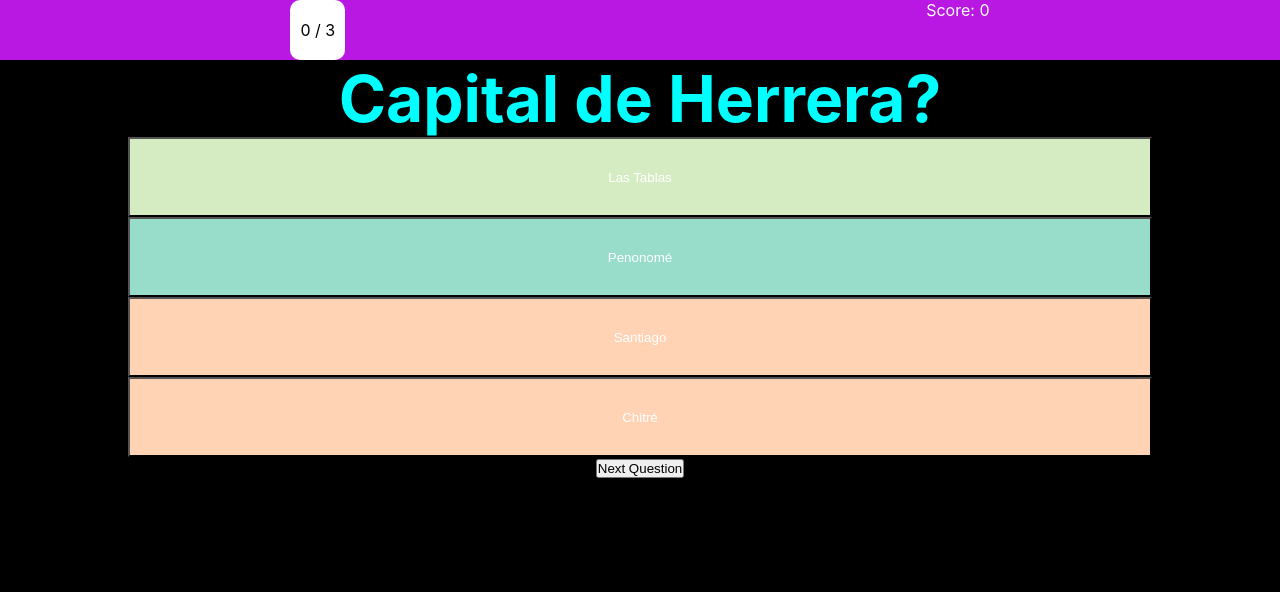
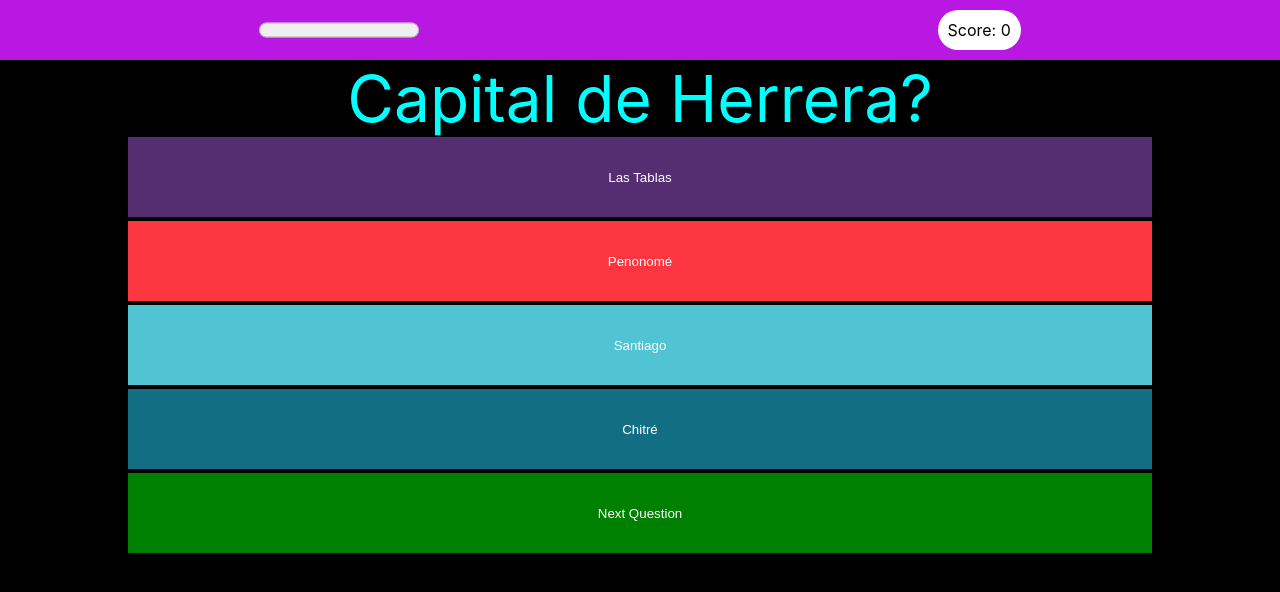
Before and after one commit to OmarCardoze/quizzap, a React (Create React App) app: page / in a window 1280 px wide. Both pictures are taken after a click on the button "Start quiz". Shown: the top 592 px of the page. Built offline with nearby package versions, Linux system fonts and the light colour scheme; no server answers.

Commit message:
styled component add

```diff
--- a/package.json
+++ b/package.json
@@ -9,6 +9,7 @@
     "react": "^17.0.2",
     "react-dom": "^17.0.2",
     "react-scripts": "4.0.3",
+    "styled-components": "^5.3.0",
     "use-sound": "^3.0.1",
     "web-vitals": "^1.1.1"
   },
--- a/src/App.css
+++ /dev/null
@@ -1,147 +0,0 @@
-* {
-  margin: 0;
-  padding: 0;
-}
-
-.centerScreen {
-  display: flex;
-  justify-content: center;
-  align-items: center;
-  flex-direction: column;
-}
-
-.t-White {
-  color: white;
-}
-
-/*buttonColors*/
-
-.greenSoft {
-  background-color: #98ddca;
-  color: #fff;
-}
-
-.lemonGrenn {
-  background-color: #d5ecc2;
-  color: #fff;
-}
-
-.salmon {
-  background-color: #ffd3b4;
-  color: #fff;
-}
-
-.rosa {
-  background-color: #ffaaa7;
-  color: #fff;
-}
-
-.correct {
-  background-color: rgb(0, 180, 0);
-}
-
-.Incorrect {
-  background-color: rgb(0, 180, 0);
-}
-
-/*menu*/
-
-.menuContainer {
-  width: 100vw;
-  height: 100vh;
-  display: grid;
-  grid-template-columns: 1fr auto;
-}
-
-.titleContainer {
-  background-color: white;
-  width: 40vw;
-  background-image: linear-gradient(90deg,rgba(52, 16, 212, 0.6), rgba(0,0,0,0.6)), url(https://source.unsplash.com/1600x900/?panamá);
-  background-repeat: no-repeat;
-  background-size: cover;
-}
-
-.startContainer {
-  width: 60vw;
-  height: 100vh;
-  text-align: center;
-  background-color: rgb(1, 1, 75);
-}
-
-.text-info {
-  width: 60%;
-}
-
-.text-info h1 {
-  margin-bottom: 20px;
-}
-
-.startContainer p {
-  font-size: clamp(1rem, 2.5vw, 1.5rem);
-}
-
-.menu-button {
-  margin-top: 20px;
-  padding: 20px;
-  background-color: rgb(17, 170, 17);
-  color:white;
-  font-size: 1.5em;
-  appearance: none;
-  cursor: pointer;
-  border-width: 0;
-  border-style: hidden;
-  border-image: none;
-}
-
-/*Quiz screen*/
-
-.quizContainer {
-  background-color: #000;
-  width: 100vw;
-  height: 100vh;
-  text-align: center;
-  display: flex;
-  flex-direction: column;
-}
-
-.infoBar {
-  background-color: rgb(185, 23, 226);
-  width: 100%;
-  height: 60px;
-  display: flex;
-  justify-content: space-around;
-}
-
-.infoBar .positionQuestion {
-  background-color: #fff;
-  color: #000;
-  border-radius: 10px;
-  padding: 10px;
-}
-
-.questionPrompt {
-  color: aqua;
-  font-size: clamp(2.5rem, 6vw, 4rem);
-}
-
-.buttonOption {
-  width: 80vw;
-  height: 10vh;
-}
-
-/*menu breapoint*/
-
- @media (max-width: 768px) {
-  .titleContainer {
-    display: none;
-  }
-
-  .startContainer {
-    background-color: rgb(10, 28, 110);
-    color: rgb(255, 255, 255);
-    width: 100%;
-  }
-
-
-
-}
--- a/src/App.js
+++ b/src/App.js
@@ -1,5 +1,4 @@
 import React, { useState } from 'react'
-import './App.css';
 import EndScreen from './Components/EndScreen';
 import MainMenu from './Components/MainMenu';
 import Quizz from './Components/Quizz';
--- a/src/Components/EndScreen.js
+++ b/src/Components/EndScreen.js
@@ -10,7 +10,7 @@ function EndScreen() {
             <h1>
                 Gracias por jugar quizzap y poner tus conocimientos sobre Panamá a prueba!
             </h1>
-            <h2>Genial tu puntuacion es de {gameScore}</h2>
+            <h2>Genial tu puntuacion es de {gameScore * 100}</h2>
         </div>
     )
 }
--- a/src/Components/Helpers/Questions.js
+++ b/src/Components/Helpers/Questions.js
@@ -23,4 +23,12 @@ export const Questions = [
         optionD: "10",
         asnwer: "optionD",
       },
+      {
+        prompt: "Cuántas comarca tiene Panamá?",
+        optionA: "2",
+        optionB: "3",
+        optionC: "4",
+        optionD: "5",
+        asnwer: "optionD",
+      },
 ]
--- a/src/Components/MainMenu.js
+++ b/src/Components/MainMenu.js
@@ -1,29 +1,96 @@
 import React, { useContext } from 'react'
 import { QuizContext } from './Helpers/Context'
-import '../App.css'
+import styled from 'styled-components'
 
+const MenuContainer = styled.div`
+    width: 100vw;
+    height: 100vh;
+    display: grid;
+    grid-template-columns: 1fr auto;
+`
+
+const TitleContainer = styled.div`
+    background-color: white;
+    width: 40vw;
+    background-image: linear-gradient(90deg,rgba(52, 16, 212, 0.6), rgba(0,0,0,0.6)), url('https://sourceunsplash.com/1600x900/?panamá');
+    background-repeat: no-repeat;
+    background-size: cover;
+
+    display: flex;
+    justify-content: center;
+    align-items: center;
+    flex-direction: column;
+
+    @media (max-width: 768px) {
+        display: none;
+}
+`
+const StartContainer = styled.div`
+    width: 60vw;
+    height: 100vh;
+    text-align: center;
+    background-color: rgb(1, 1, 75);
+
+    display: flex;
+    justify-content: center;
+    align-items: center;
+    flex-direction: column;
+
+    color: white;
+
+    @media (max-width: 768px) {
+        background-color: rgb(10, 28, 110);
+        color: rgb(255, 255, 255);
+        width: 100%;
+}
+`
+
+const TextInfo = styled.div`
+    width: 60%;
+
+    h1 {
+        margin-bottom: 20px;
+    }
+
+    p {
+        font-size: clamp(1rem, 2.5vw, 1.5rem);
+    }
+
+    button {
+        margin-top: 20px;
+        padding: 20px;
+        background-color: rgb(17, 170, 17);
+        color:white;
+        font-size: 1.5em;
+        appearance: none;
+        cursor: pointer;
+        border-width: 0;
+        border-style: hidden;
+        border-image: none;
+    }
+`
+//``
 export default function MainMenu() {
 
-    const { gameState, setGameState } = useContext(QuizContext)
+    const { setGameState } = useContext(QuizContext)
 
     const changeScreen = () => {
         setGameState("quiz")
     }
 
     return (
-        <div className="menuContainer">
-            <div className="titleContainer centerScreen">
+        <MenuContainer>
+            <TitleContainer>
                 <h1 className="t-White">Panamaqui</h1>
-            </div>
+            </TitleContainer>
 
-            <div className="startContainer centerScreen t-White">
-                <div className="text-info">
+            <StartContainer>
+                <TextInfo>
                     <h1>Panamaqui</h1>
                     <p>Lorem, ipsum dolor sit amet consectetur adipisicing elit. Fuga illum, quis ab enim vitae reprehenderit doloremque distinctio accusantium quasi labore expedita eaque amet laborum rerum eveniet sit deleniti earum perspiciatis?</p>
-                    <button className="menu-button" onClick={changeScreen}>Start quiz</button>
-                </div>
-            </div>
-        </div>
-
+                    <button onClick={changeScreen}>Start quiz</button>
+                </TextInfo>
+            </StartContainer>
+        </MenuContainer>
     )
 }
--- a/src/Components/Quizz.js
+++ b/src/Components/Quizz.js
@@ -4,9 +4,56 @@ import { QuizContext } from './Helpers/Context'
 import useSound from 'use-sound';
 import answerSoundCorrect from '../sounds/correctAnswer.mp3'
 import answerSoundIncorrect from '../sounds/incorrectAnswer.mp3'
+import styled from 'styled-components'
 
-import '../App.css'
+const QuizContainer = styled.div`
+    background-color: #000;
+    width: 100vw;
+    height: 100vh;
+    text-align: center;
+    display: flex;
+    flex-direction: column;
+`
+const InfoBar = styled.div`
+    background-color: rgb(185, 23, 226);
+    width: 100%;
+    height: 60px;
+    display: flex;
+    justify-content: space-around;
+    align-items: center;
 
+    p {
+        background-color: #fff;
+        color: #000;
+        border-radius: 50px;
+        padding: 10px;
+    }
+`
+const QuestionPrompt = styled.div`
+    color: aqua;
+    font-size: clamp(2.5rem, 6vw, 4rem);
+`
+const Button = styled.button`
+    width: 80vw;
+    height: 10vh;
+    border-color: aliceblue;
+    background: ${props => props.backgroundColor || "blue"};
+    color: #fff;
+    border-width: 0;
+    margin-bottom: 4px;
+    cursor: pointer;
+
+    &:hover {
+        transform: scale(1.01);
+        background-color: rgba(0.0.0.0.7)
+    }
+`
+
+const Progress = styled.progress`
+    height: 30px;
+    color: #000;
+`
+//``
 function Quizz() {
 
     const { gameScore, setGameScore, setGameState } = useContext(QuizContext)
@@ -18,16 +65,6 @@ function Quizz() {
     const [playCorrectAswer] = useSound(answerSoundCorrect);
     const [playInCorrectAswer] = useSound(answerSoundIncorrect);
 
-
-    function getRandomInt() {
-
-        const buttonColor = ["greenSoft", "lemonGrenn", "salmon", "rosa"]
-
-        const randomNumber = Math.floor(Math.random() * buttonColor.length);
-        const colorButton = buttonColor[randomNumber]
-        return colorButton
-    }
-
     const nextQuestion = () => {
         if (Questions[currQuestion].asnwer === optionChosen) {
             setGameScore(gameScore + 1)
@@ -35,54 +72,58 @@ function Quizz() {
         } else {
             playInCorrectAswer()
         }
-        console.log(gameScore);
-        setcurrQuestion(currQuestion + 1)
+        setcurrQuestion(currQuestion => currQuestion + 1)
     }
 
     const finishQuiz = () => {
         if (Questions[currQuestion].asnwer === optionChosen) {
             setGameScore(gameScore + 1)
+            playCorrectAswer()
+        } else {
+            playInCorrectAswer()
         }
         setGameState("endScreen")
     }
 
+    //const answerColor = Questions[currQuestion].asnwer === optionChosen ? 'red' : 'green'
+    //console.log(answerColor);
     return (
-        <div className="quizContainer t-White">
-            <div className="infoBar">
-                <p className="positionQuestion centerScreen">{currQuestion} / {Questions.length}</p>
+        <QuizContainer>
+            <InfoBar>
+                <Progress value={currQuestion} max={Questions.length}>33%</Progress>
                 <p>Score: {gameScore * 100}</p>
-            </div>
+            </InfoBar>
             <div className="optionContainer">
-                <h1 className="questionPrompt">{Questions[currQuestion].prompt}</h1>
-                <button
-                    className={`buttonOption ${getRandomInt()}`}
+                <QuestionPrompt>{Questions[currQuestion].prompt}</QuestionPrompt>
+                <Button
+                    backgroundColor={"#542e71"}
                     onClick={() => setOptionChosen("optionA")}>{Questions[currQuestion].optionA}
-                </button>
-                <button
-                    className={`buttonOption ${getRandomInt()}`}
+                </Button>
+                <Button
+                    backgroundColor={"#fb3640"}
                     onClick={() => setOptionChosen("optionB")}>{Questions[currQuestion].optionB}
-                </button>
-                <button
-                    className={`buttonOption ${getRandomInt()}`}
+                </Button>
+                <Button
+                    backgroundColor={"#51c4d3"}
                     onClick={() => setOptionChosen("optionC")}>{Questions[currQuestion].optionC}
-                </button>
-                <button
-                    className={`buttonOption ${getRandomInt()}`}
+                </Button>
+                <Button
+                    backgroundColor={"#126e82"}
                     onClick={() => setOptionChosen("optionD")}>{Questions[currQuestion].optionD}
-                </button>
+                </Button>
                 <div>
                     {currQuestion === Questions.length - 1 ? (
-                        <button onClick={finishQuiz}>
+                        <Button backgroundColor={"red"} onClick={finishQuiz}>
                             Finish Quiz
-                        </button>
+                        </Button>
                     ) : (
-                        <button onClick={nextQuestion}>
+                        <Button backgroundColor={"green"} onClick={nextQuestion}>
                             Next Question
-                        </button>
+                        </Button>
                     )}
                 </div>
             </div>
-        </div>
+        </QuizContainer>
     )
 }
 
```
Also changed, not shown: 1 other file (tests, documents, lock files or other folders).
